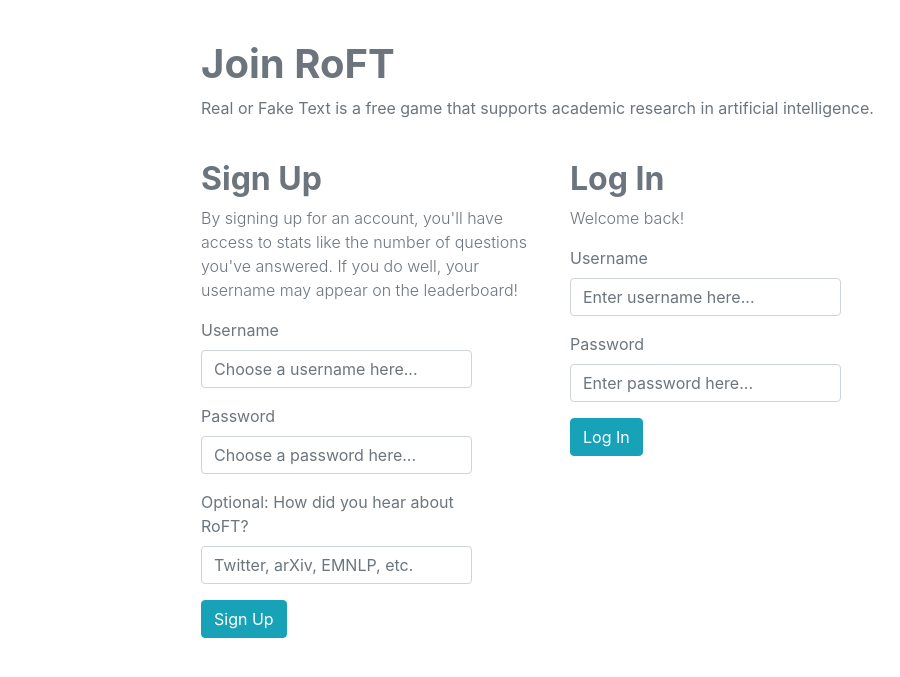
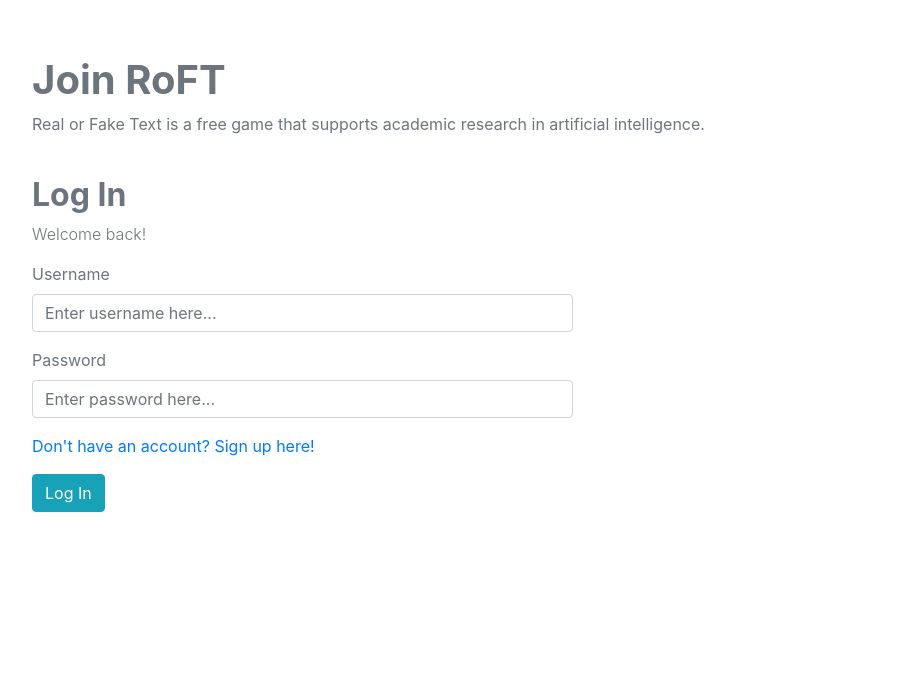
Before and after one commit to kirubarajan/roft, a Django app: page /join/ in a window 1280 px wide. Shown: the part 88-765 px from the top of the page, without its empty margins (85-985 px from the left). Run offline with Django 3.2, Linux system fonts and the light colour scheme; some libraries are stand-ins or nearby versions.

Commit message:
Refactor into signup page

```diff
--- a/annotation/core/templates/join.html
+++ b/annotation/core/templates/join.html
@@ -3,38 +3,13 @@
 {% block content %}
 <div class="container">
   <div class="row">
-    <div class="col-md-2"></div>
-    <div class="col-md-8" style="padding: 1rem">
+    <div class="col-md-8" style="padding: 2rem">
       <br />
       <h1 class="text-muted"> <strong> Join RoFT </strong> </h1>
       <p class="text-muted mt-2">Real or Fake Text is a free game that supports academic research in artificial intelligence.</p>
 
       <div class="row">
-        <div class="col-md-6">
-          <br />
-          <h2 class="text-muted"> <strong> Sign Up </strong> </h2>
-          <p class="text-muted" style="font-weight: 300">By signing up for an account, you'll have access to stats like the number of questions you've answered. If you do well, your username may appear on the leaderboard!</p>
-          <form style="width: 80%" action="/signup/" method="POST">
-            {% if 'signup_error' in request.GET %}
-              <p class="text-danger">Username is already in use.</p>
-            {% endif %}
-            {% csrf_token %}
-            <div class="form-group">
-              <label class="text-muted" for="exampleInputEmail1">Username</label>
-              <input name="username" type="text" class="form-control" id="exampleInputEmail1" aria-describedby="emailHelp" placeholder="Choose a username here...">
-            </div>
-            <div class="form-group">
-              <label class="text-muted" for="exampleInputPassword1">Password</label>
-              <input name="password" type="password" class="form-control" id="exampleInputPassword1" placeholder="Choose a password here...">
-            </div>
-            <div class="form-group">
-              <label class="text-muted" for="user_source">Optional: How did you hear about RoFT?</label>
-              <input name="user_source" type="text" class="form-control" id="user_source" placeholder="Twitter, arXiv, EMNLP, etc." maxlength=50>
-            </div>
-            <button type="submit" class="btn btn-info">Sign Up</button>
-          </form>
-        </div>
-        <div class="col-md-6">
+        <div class="col-md-12">
           <br />
           <h2 class="text-muted"> <strong> Log In </strong> </h2>
           <p class="text-muted" style="font-weight: 300">Welcome back!</p>
@@ -51,12 +26,12 @@
               <label class="text-muted" for="exampleInputPassword1">Password</label>
               <input name="password" type="password" class="form-control" id="exampleInputPassword1" placeholder="Enter password here...">
             </div>
+            <p><a href="/signup">Don't have an account? Sign up here!</a></p>
             <button type="submit" class="btn btn-info">Log In</button>
           </form>
         </div>
       </div>
     </div>
-    <div class="col-md-2"></div>
   </div>
 </div>
 {% endblock %}
```
Also changed, not shown: annotation/core/templates/signup.html (added, +40 -0 lines).
